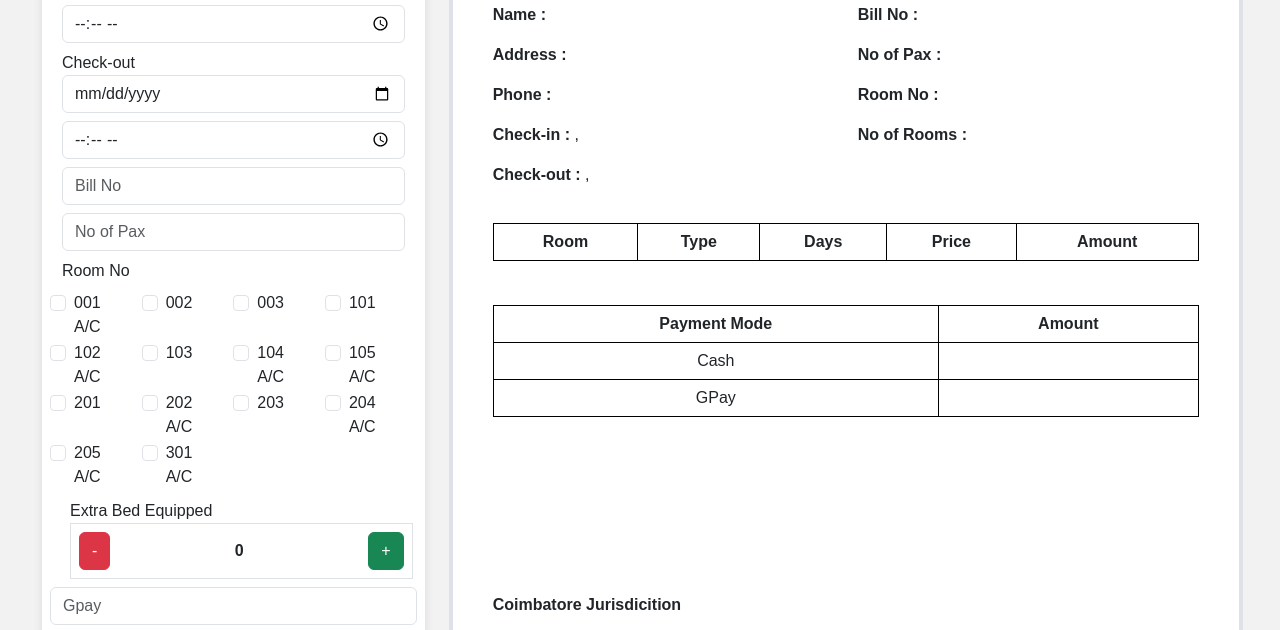
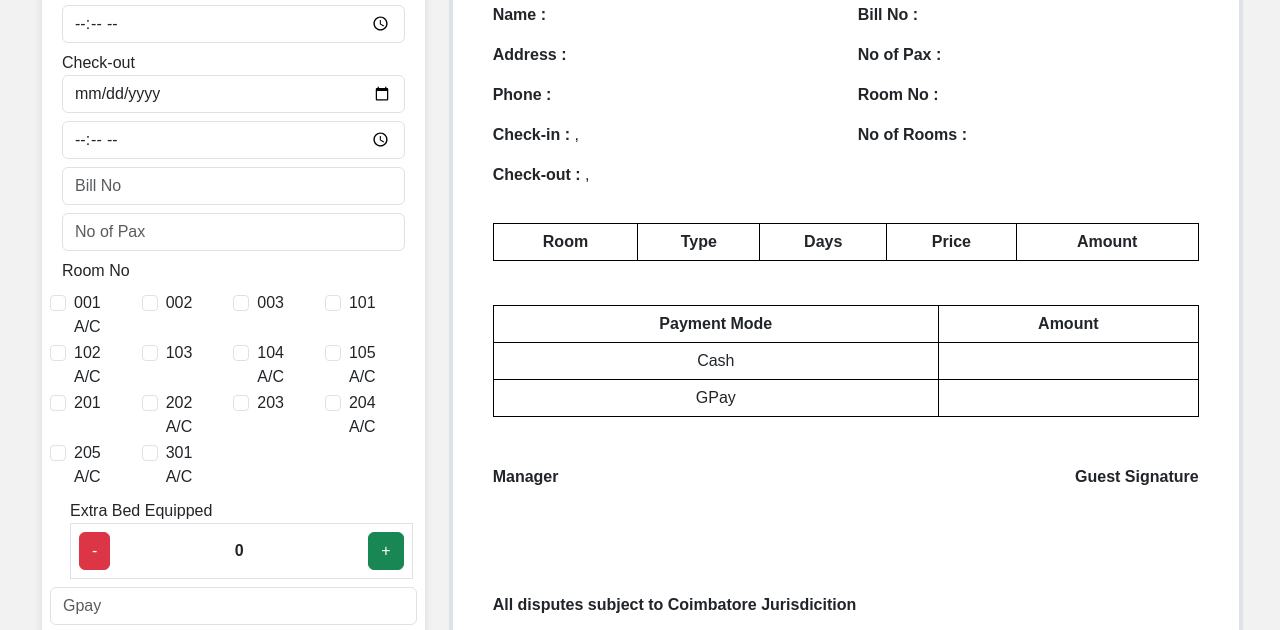
Before and after one commit to SAJITH00/RGNresidency, a plain HTML site: page index.html in a window 1280 px wide. Shown: the part 298-928 px from the top of the page. Drawn offline with nearby package versions, Linux system fonts and the light colour scheme.

Commit message:
add text manager

```diff
--- a/index.html
+++ b/index.html
@@ -337,9 +337,12 @@ Download PNG
 </div>
 
 <div class="d-flex flex-column" style="height:200px;">
-
+<div class="d-flex justify-content-between mt-5">
+    <span><b>Manager</b></span>
+    <span><b>Guest Signature</b></span>
+</div>
     <div class="mt-auto">
-<b>Coimbatore Jurisdicition</b>
+<b>All disputes subject to Coimbatore Jurisdicition</b>
     </div>
 
 </div>
```
